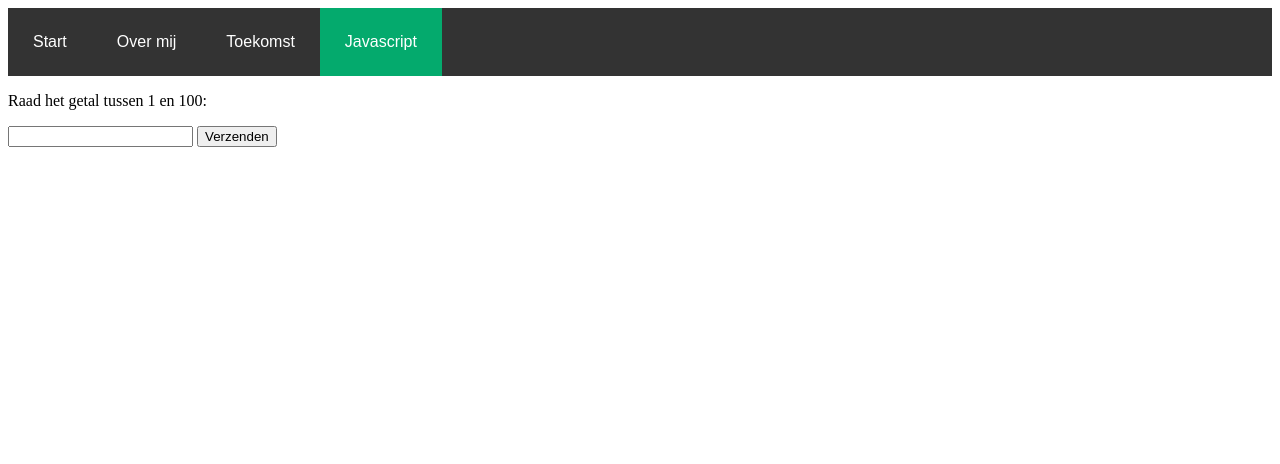
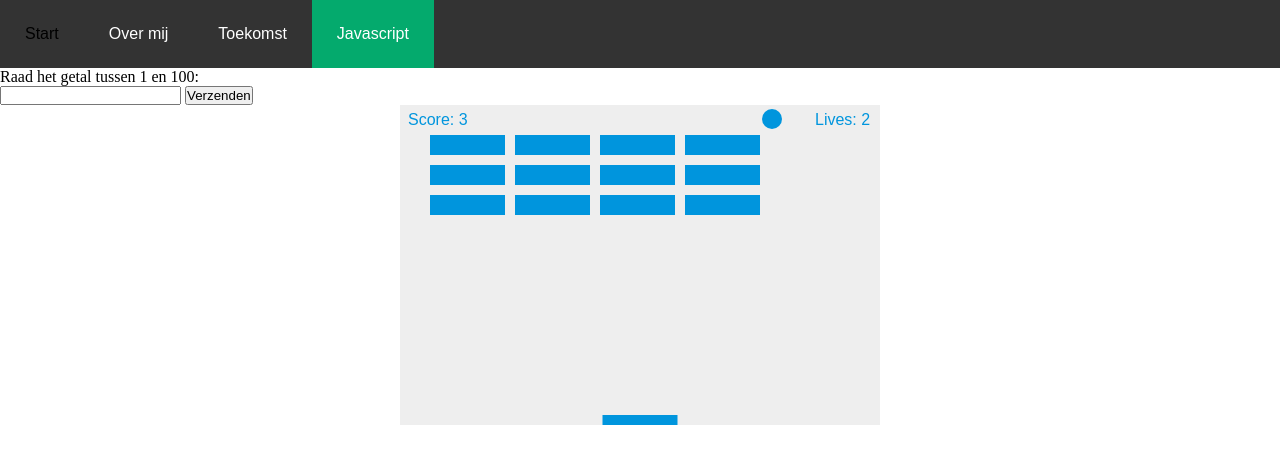
Before and after one commit to djsuperS/SRHGLRsite..io, a plain HTML site: page javascript.html in a window 1280 px wide. Drawn offline with Linux system fonts and the light colour scheme.

Commit message:
Update javascript.html

```diff
--- a/javascript.html
+++ b/javascript.html
@@ -8,6 +8,15 @@
   <title>Intakeopdracht: indexpagina</title>
   <link rel="shortcut icon" href=glr-logo.png></link> <!--weet niet of dit mag maar vond het leuk om te gebruiken.-->
   <style>
+  * {
+      padding: 0;
+      margin: 0;
+    }
+    canvas {
+      background: #eee;
+      display: block;
+      margin: 0 auto;
+    }
   .Navigatie {
       background-color: #333;
       overflow: hidden;
@@ -59,5 +68,175 @@
   }
 });
 </script>
+<canvas id="myCanvas" width="480" height="320"></canvas>
+<script>
+var canvas = document.getElementById("myCanvas");
+var ctx = canvas.getContext("2d");
+var ballRadius = 10;
+var x = canvas.width/2;
+var y = canvas.height-30;
+var dx = 2;
+var dy = -2;
+var paddleHeight = 10;
+var paddleWidth = 75;
+var paddleX = (canvas.width-paddleWidth)/2;
+var rightPressed = false;
+var leftPressed = false;
+var brickRowCount = 5;
+var brickColumnCount = 3;
+var brickWidth = 75;
+var brickHeight = 20;
+var brickPadding = 10;
+var brickOffsetTop = 30;
+var brickOffsetLeft = 30;
+var score = 0;
+var lives = 3;
+
+var bricks = [];
+for(var c=0; c<brickColumnCount; c++) {
+  bricks[c] = [];
+  for(var r=0; r<brickRowCount; r++) {
+    bricks[c][r] = { x: 0, y: 0, status: 1 };
+  }
+}
+
+document.addEventListener("keydown", keyDownHandler, false);
+document.addEventListener("keyup", keyUpHandler, false);
+document.addEventListener("mousemove", mouseMoveHandler, false);
+
+function keyDownHandler(e) {
+    if(e.key == "Right" || e.key == "ArrowRight") {
+        rightPressed = true;
+    }
+    else if(e.key == "Left" || e.key == "ArrowLeft") {
+        leftPressed = true;
+    }
+}
+
+function keyUpHandler(e) {
+    if(e.key == "Right" || e.key == "ArrowRight") {
+        rightPressed = false;
+    }
+    else if(e.key == "Left" || e.key == "ArrowLeft") {
+        leftPressed = false;
+    }
+}
+
+function mouseMoveHandler(e) {
+  var relativeX = e.clientX - canvas.offsetLeft;
+  if(relativeX > 0 && relativeX < canvas.width) {
+    paddleX = relativeX - paddleWidth/2;
+  }
+}
+function collisionDetection() {
+  for(var c=0; c<brickColumnCount; c++) {
+    for(var r=0; r<brickRowCount; r++) {
+      var b = bricks[c][r];
+      if(b.status == 1) {
+        if(x > b.x && x < b.x+brickWidth && y > b.y && y < b.y+brickHeight) {
+          dy = -dy;
+          b.status = 0;
+          score++;
+          if(score == brickRowCount*brickColumnCount) {
+            alert("YOU WIN, CONGRATS!");
+            document.location.reload();
+          }
+        }
+      }
+    }
+  }
+}
+
+function drawBall() {
+  ctx.beginPath();
+  ctx.arc(x, y, ballRadius, 0, Math.PI*2);
+  ctx.fillStyle = "#0095DD";
+  ctx.fill();
+  ctx.closePath();
+}
+function drawPaddle() {
+  ctx.beginPath();
+  ctx.rect(paddleX, canvas.height-paddleHeight, paddleWidth, paddleHeight);
+  ctx.fillStyle = "#0095DD";
+  ctx.fill();
+  ctx.closePath();
+}
+function drawBricks() {
+  for(var c=0; c<brickColumnCount; c++) {
+    for(var r=0; r<brickRowCount; r++) {
+      if(bricks[c][r].status == 1) {
+        var brickX = (r*(brickWidth+brickPadding))+brickOffsetLeft;
+        var brickY = (c*(brickHeight+brickPadding))+brickOffsetTop;
+        bricks[c][r].x = brickX;
+        bricks[c][r].y = brickY;
+        ctx.beginPath();
+        ctx.rect(brickX, brickY, brickWidth, brickHeight);
+        ctx.fillStyle = "#0095DD";
+        ctx.fill();
+        ctx.closePath();
+      }
+    }
+  }
+}
+function drawScore() {
+  ctx.font = "16px Arial";
+  ctx.fillStyle = "#0095DD";
+  ctx.fillText("Score: "+score, 8, 20);
+}
+function drawLives() {
+  ctx.font = "16px Arial";
+  ctx.fillStyle = "#0095DD";
+  ctx.fillText("Lives: "+lives, canvas.width-65, 20);
+}
+
+function draw() {
+  ctx.clearRect(0, 0, canvas.width, canvas.height);
+  drawBricks();
+  drawBall();
+  drawPaddle();
+  drawScore();
+  drawLives();
+  collisionDetection();
+
+  if(x + dx > canvas.width-ballRadius || x + dx < ballRadius) {
+    dx = -dx;
+  }
+  if(y + dy < ballRadius) {
+    dy = -dy;
+  }
+  else if(y + dy > canvas.height-ballRadius) {
+    if(x > paddleX && x < paddleX + paddleWidth) {
+      dy = -dy;
+    }
+    else {
+      lives--;
+      if(!lives) {
+        alert("GAME OVER");
+        document.location.reload();
+      }
+      else {
+        x = canvas.width/2;
+        y = canvas.height-30;
+        dx = 3;
+        dy = -3;
+        paddleX = (canvas.width-paddleWidth)/2;
+      }
+    }
+  }
+
+  if(rightPressed && paddleX < canvas.width-paddleWidth) {
+    paddleX += 7;
+  }
+  else if(leftPressed && paddleX > 0) {
+    paddleX -= 7;
+  }
+
+  x += dx;
+  y += dy;
+  requestAnimationFrame(draw);
+}
+
+draw();
+</script>
 </body>
 </head>
```
